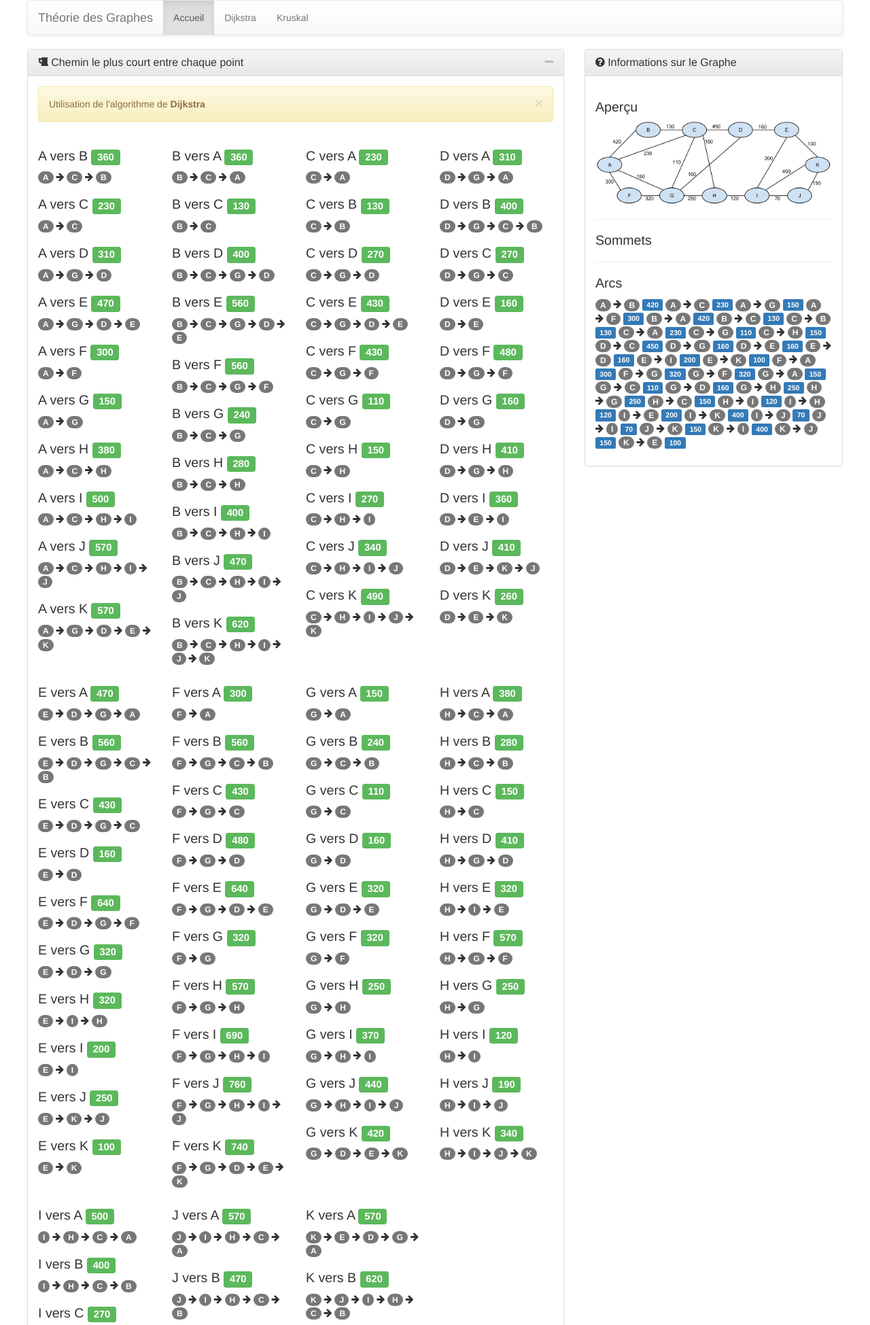
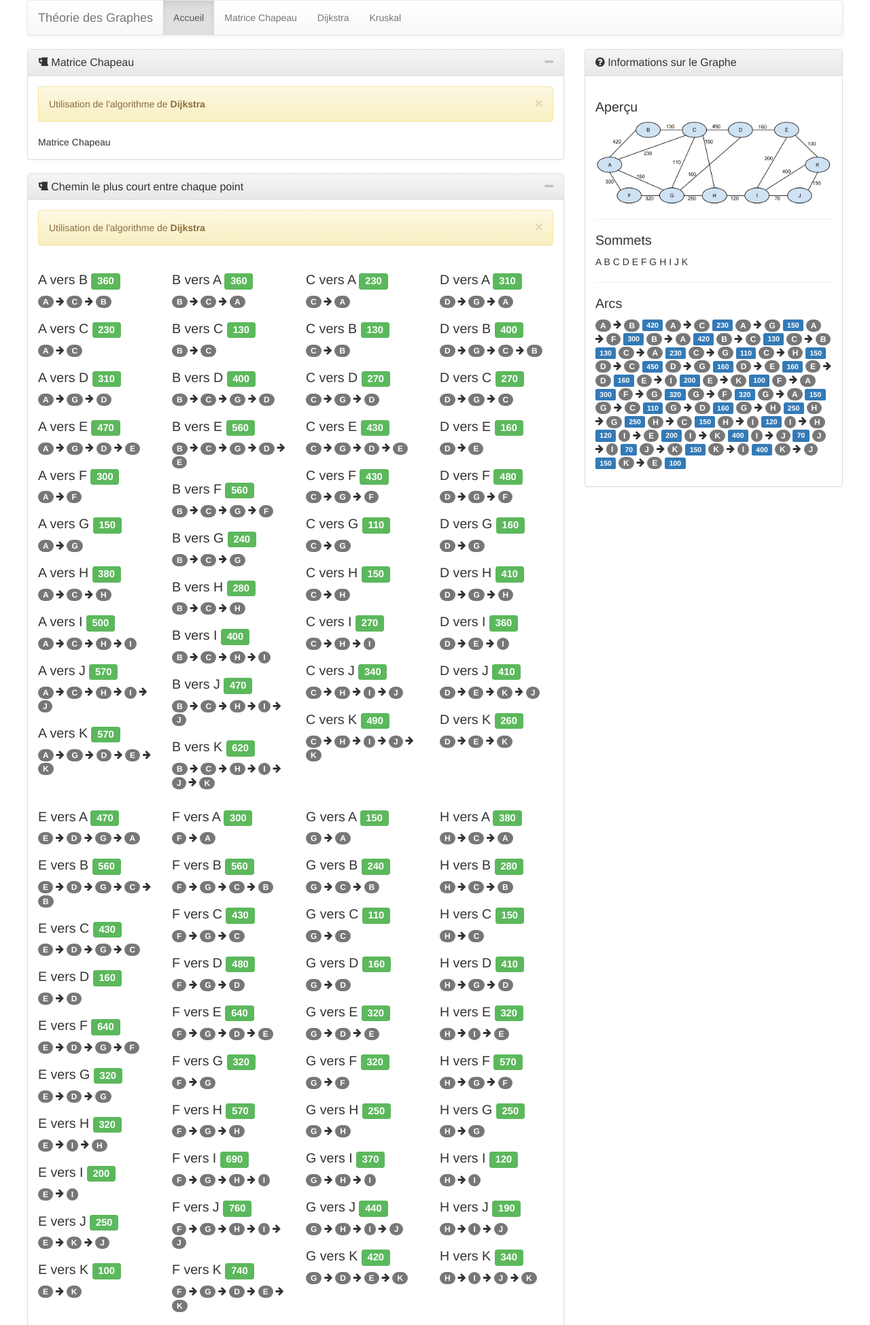
Before and after one commit to IvaanGB/Graphes, a PHP site: page / in a window 1280 px wide. Shown: the top 1949 px of the page at 68% size. Run offline with PHP 8.4, Linux system fonts and the light colour scheme; some libraries are stand-ins or nearby versions.

Commit message:
Modifications mineures
- Ajout d'une méthode de multiplication de matrices

```diff
--- a/Graphe.php
+++ b/Graphe.php
@@ -53,6 +53,13 @@ class Graphe {
         $arcs = $this->getTab_arc();
         foreach ($arcs as $arc){
             echo($arc." ");
+        }
+    }
+
+    function print_noeuds() {
+        $noeuds = $this->getTab_noeud();
+        foreach ($noeuds as $noeud){
+            echo($noeud." ");
         }
     }
 
--- /dev/null
+++ b/helper.php
@@ -0,0 +1,22 @@
+<?php
+
+function multiplierMatrice($matriceA, $matriceB)
+{
+    $tabRes = array();
+
+    for ($i = 0; $i < count($matriceA); $i++)
+    {
+        $tabRes[$i] = array();
+        for ($j = 0; $j < count($matriceB); $j++)
+        {
+            $tabRes[$i][$j] = 0;
+            for ($k = 0; $k < count($matriceA); $k++)
+            {
+                $tabRes[$i][$j] += $matriceA[$i][$k] * $matriceB[$k][$j];
+            }
+        }
+    }
+    return $tabRes;
+}
+
+?>
--- a/index.php
+++ b/index.php
@@ -1,6 +1,7 @@
 <?php
 include_once 'Dijkstra.php';
 include_once 'Graphes.php';
+include_once 'helper.php';
 ?>
 
 <!DOCTYPE html>
@@ -35,6 +36,7 @@ include_once 'Graphes.php';
               <div class="collapse navbar-collapse" id="bs-example-navbar-collapse-1">
                 <ul class="nav navbar-nav">
                   <li class="active"><a href="#">Accueil</a></li>
+                  <li><a href="#chapeau">Matrice Chapeau</a></li>
                   <li><a href="#dijkstra">Dijkstra</a></li>
                   <li><a href="#kruskal">Kruskal</a></li>
                 </ul>
@@ -44,6 +46,28 @@ include_once 'Graphes.php';
         <span class="badge"></span>
         <div class="row">
             <div class="col-xs-12 col-md-8">
+                <div class="panel panel-default">
+                    <div class="panel-heading">
+                        <h3 class="panel-title"><i class="fa fa-beer"></i> Matrice Chapeau <i class="close fa fa-minus" data-target="#chapeau" data-toggle="collapse" title="Réduire"></i></h3>
+                    </div>
+                    <div id="chapeau" class="collapse in">
+                        <div class="panel-body">
+                            <div class="row">
+                                <div class="col-xs-12 col-md-12">
+                                    <div class="alert alert-warning alert-dismissable">
+                                        <button type="button" class="close" data-dismiss="alert" aria-hidden="true">&times;</button>
+                                        Utilisation de l'algorithme de <strong>Dijkstra</strong>
+                                    </div>
+                                </div>
+                            </div>
+                            <div class="row">
+                                <div class="col-xs-12 col-md-3">
+                                    Matrice Chapeau
+                                </div>
+                            </div>
+                        </div>
+                    </div>
+                </div>
                 <div class="panel panel-default">
                     <div class="panel-heading">
                         <h3 class="panel-title"><i class="fa fa-beer"></i> Chemin le plus court entre chaque point <i class="close fa fa-minus" data-target="#dijkstra" data-toggle="collapse" title="Réduire"></i></h3>
@@ -122,7 +146,7 @@ include_once 'Graphes.php';
                         </div>
                         <hr>
                         <h2>Sommets</h2>
-                        <p></p>
+                        <p><?php $graphe->print_noeuds(); ?></p>
                         <hr>
                         <h2>Arcs</h2>
                         <p><?php $graphe->print_arcs(); ?></p>
```
Also changed, not shown: Graphes.php (+12 -12 lines).
